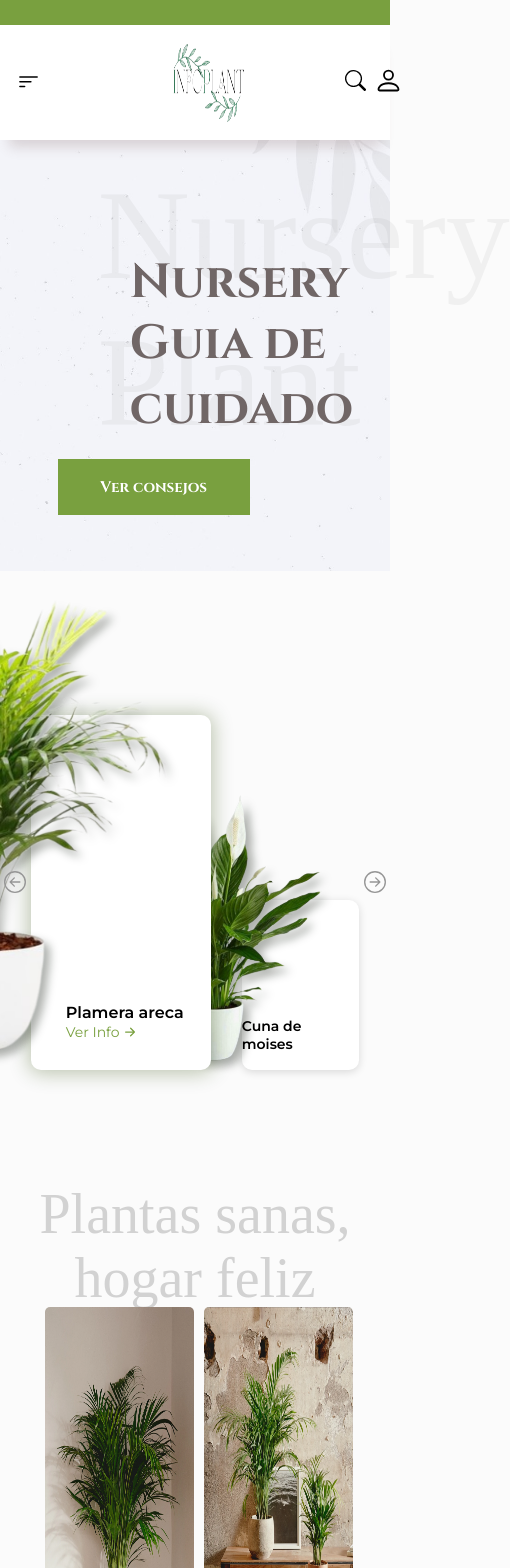
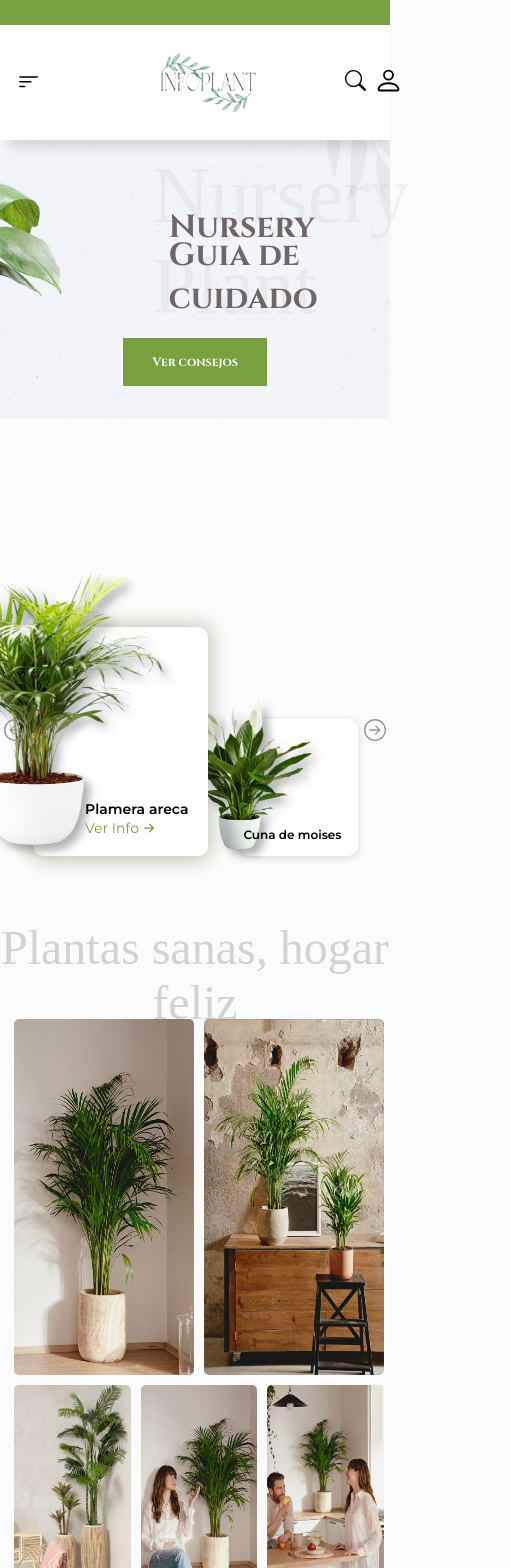
Before and after one commit to Alan-Ribeca/infoPlant, a React (Vite) app: page / in a window 390 px wide. Shown: the top 1568 px of the page, 510 px wide, since content can reach past the window. Built offline with nearby package versions, Linux system fonts and the light colour scheme.

Commit message:
quede en 550px

```diff
--- a/src/components/carrusel/carrusel.scss
+++ b/src/components/carrusel/carrusel.scss
@@ -290,3 +290,77 @@
     }
   }
 }
+
+@media screen and (max-width: 700px) {
+  .containerCarrusel {
+    .carrusel {
+      padding-top: 13rem;
+
+      .slide {
+        width: 30%;
+        height: 137px;
+
+        .img {
+          width: 185px;
+          height: 205px;
+          right: 34%;
+        }
+
+        .info .name {
+          font-size: 12px;
+        }
+
+        &.activo {
+          width: 50%;
+          height: 229px;
+
+          .imgActiva {
+            right: 19%;
+            width: 332px;
+            height: 396px;
+          }
+
+          .info .name {
+            font-size: 14px;
+          }
+        }
+      }
+    }
+  }
+
+  .containerCuidados {
+    margin-top: 4rem;
+  }
+}
+
+@media screen and (max-width: 600px) {
+  .containerCarrusel {
+    .carrusel {
+      .slide {
+        .img {
+          width: 149px;
+          height: 157px;
+          right: 36%;
+        }
+
+        &.activo {
+          width: 45%;
+
+          .imgActiva {
+            right: 19%;
+            width: 265px;
+            height: 293px;
+          }
+
+          .info {
+            right: 2%;
+          }
+        }
+      }
+    }
+
+    .tituloCuidados {
+      font-size: 3rem;
+    }
+  }
+}
--- a/src/components/comentarios/comentarios.scss
+++ b/src/components/comentarios/comentarios.scss
@@ -92,3 +92,21 @@
     background-position: 50% -1.0598%;
   }
 }
+
+@media screen and (max-width: 700px) {
+  .containerComentarios .comentario {
+    &::after {
+      top: 6%;
+    }
+
+    .textComentario {
+      font-size: 12px;
+    }
+  }
+}
+
+@media screen and (max-width: 600px) {
+  .containerComentarios {
+    height: 375px;
+  }
+}
--- a/src/components/footer/footer.scss
+++ b/src/components/footer/footer.scss
@@ -197,3 +197,47 @@
     }
   }
 }
+
+@media screen and (max-width: 700px) {
+  .footer {
+    .unite {
+      height: 154px;
+
+      .textoUnite {
+        font-size: 12px;
+      }
+    }
+    .containerInput {
+      .input {
+        width: 234px;
+        height: 44px;
+      }
+
+      .boton {
+        height: 44px;
+      }
+    }
+
+    .menus {
+      justify-content: space-evenly;
+      margin-bottom: 1rem;
+      .redes {
+        text-align: center;
+        .infoPag {
+          display: none;
+        }
+      }
+    }
+  }
+}
+
+@media screen and (max-width: 600px) {
+  .footer {
+    .unite {
+      padding-left: 0.5rem;
+    }
+    .menus .redes .logosRedes .logo .logoSvg {
+      width: 24px;
+    }
+  }
+}
--- a/src/components/info/info.scss
+++ b/src/components/info/info.scss
@@ -169,3 +169,36 @@
     max-width: 76%;
   }
 }
+
+@media screen and (max-width: 700px) {
+  .infoContainer {
+    margin-top: 0;
+
+    .containerImgs {
+      width: 90%;
+    }
+
+    .infoTexto .cuidadoGuia {
+      max-width: 81%;
+    }
+  }
+}
+
+@media screen and (max-width: 600px) {
+  .infoContainer {
+    .containerImgs {
+      width: 95%;
+    }
+    .imgInfoTop {
+      height: 356px;
+    }
+
+    .imgInfo {
+      height: 220px;
+    }
+
+    .infoTexto .cuidadoGuia {
+      max-width: 86%;
+    }
+  }
+}
--- a/src/components/navbar/Navbar.jsx
+++ b/src/components/navbar/Navbar.jsx
@@ -76,7 +76,7 @@ export const Navbar = () => {
           <img
             src="../public/img/logo.png"
             alt="logo de la pagina"
-            className="imgLogo"
+            className={buscador ? "imgLogoCorrido" : "imgLogo"}
           />
           <ul className="ulPerfilMovil">
             <li className="liPerfilMovil movilLupa">
--- a/src/components/navbar/navbar.scss
+++ b/src/components/navbar/navbar.scss
@@ -281,3 +281,21 @@
     }
   }
 }
+
+@media screen and (max-width: 600px) {
+  .containerMovil {
+    .contenedorElementos {
+      .imgLogoCorrido {
+        width: 27%;
+        height: 61px;
+        margin-right: 2.5rem;
+        transition: 0.3s all;
+      }
+      .imgLogo {
+        width: 27%;
+        height: 61px;
+        transition: 0.3s all;
+      }
+    }
+  }
+}
--- a/src/components/top/top.scss
+++ b/src/components/top/top.scss
@@ -196,3 +196,60 @@
     }
   }
 }
+
+@media screen and (max-width: 700px) {
+  .top {
+    background-position: right;
+    min-height: 313px;
+    height: 27vh;
+    .containerTitle {
+      .titleImpresa {
+        left: 51%;
+        top: 14%;
+        font-size: 5rem;
+      }
+
+      .titleCursiva {
+        font-size: 2rem;
+        top: 32%;
+        left: 59.3%;
+      }
+
+      .titlePrincipal {
+        left: 49.3%;
+        top: 41%;
+        font-size: 2rem;
+      }
+      .btn {
+        top: 75%;
+        right: 19.5%;
+        font-size: 12px;
+        width: 9rem;
+        height: 3rem;
+      }
+    }
+  }
+}
+
+@media screen and (max-width: 600px) {
+  .top {
+    .containerTitle {
+      .titleImpresa {
+        left: 39%;
+      }
+
+      .titleCursiva {
+        left: 43.3%;
+      }
+
+      .titlePrincipal {
+        left: 43.3%;
+      }
+
+      .btn {
+        top: 74%;
+        right: 31.5%;
+      }
+    }
+  }
+}
```
